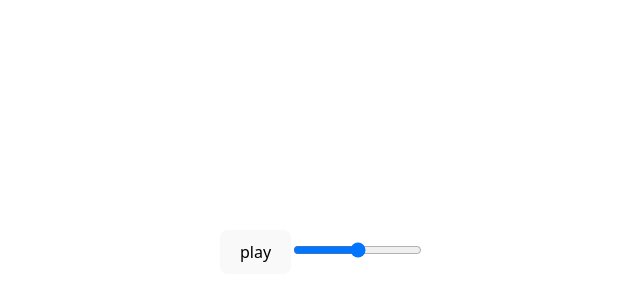
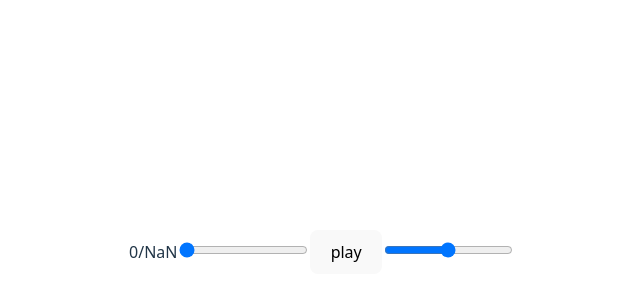
Before and after one commit to isaiah0812/zaemadethis-singles-project, a React (Vite) app in the folder client/: page / in a window 1280 px wide. Shown: the part 148-448 px from the top of the page, without its empty margins (318-958 px from the left). Built offline with nearby package versions, Linux system fonts and the light colour scheme.

Commit message:
created timeSeeker component

```diff
--- a/client/src/App.tsx
+++ b/client/src/App.tsx
@@ -1,5 +1,6 @@
 import './App.css'
 import PlayOrPauseButton from './components/playOrPauseButton';
+import TimeSeeker from './components/timeSeeker';
 import VolumeSlider from './components/volumeSlider';
 
 function App() {
@@ -7,6 +8,7 @@ function App() {
 
   return (
     <>
+      <TimeSeeker song={song} />
       <PlayOrPauseButton song={song} />
       <VolumeSlider song={song} />
     </>
--- a/client/src/components/playOrPauseButton.tsx
+++ b/client/src/components/playOrPauseButton.tsx
@@ -8,6 +8,8 @@ type ControlButton = 'pause' | 'play';
 
 export default function PlayOrPauseButton({ song }: PlayOrPauseButtonProps) {
   const [ controlButton, setControlButton ] = useState<ControlButton>('play');
+
+  song.onended = () => setControlButton('play');
 
   return (
     <button onClick={() => {
--- /dev/null
+++ b/client/src/components/timeSeeker.tsx
@@ -0,0 +1,24 @@
+import { useState } from "react"
+
+interface TimeSeekerProps {
+  song: HTMLMediaElement
+}
+
+export default function TimeSeeker({ song }: TimeSeekerProps) {
+  const [ duration, setDuration ] = useState(song.duration);
+  const [ currentTime, setCurrentTime ] = useState(song.currentTime);
+
+  song.onloadeddata = () => setDuration(song.duration);
+  song.ontimeupdate = () => setCurrentTime(song.currentTime);
+
+  return (
+    <>
+      {currentTime}/{duration}
+      <input type="range" name="timeSeeker" min="0" max={duration} value={currentTime} onChange={(e) => {
+        const newTime = parseFloat(e.target.value)
+        song.fastSeek(newTime);
+        setCurrentTime(newTime)
+      }} />
+    </>
+  )
+}
```
